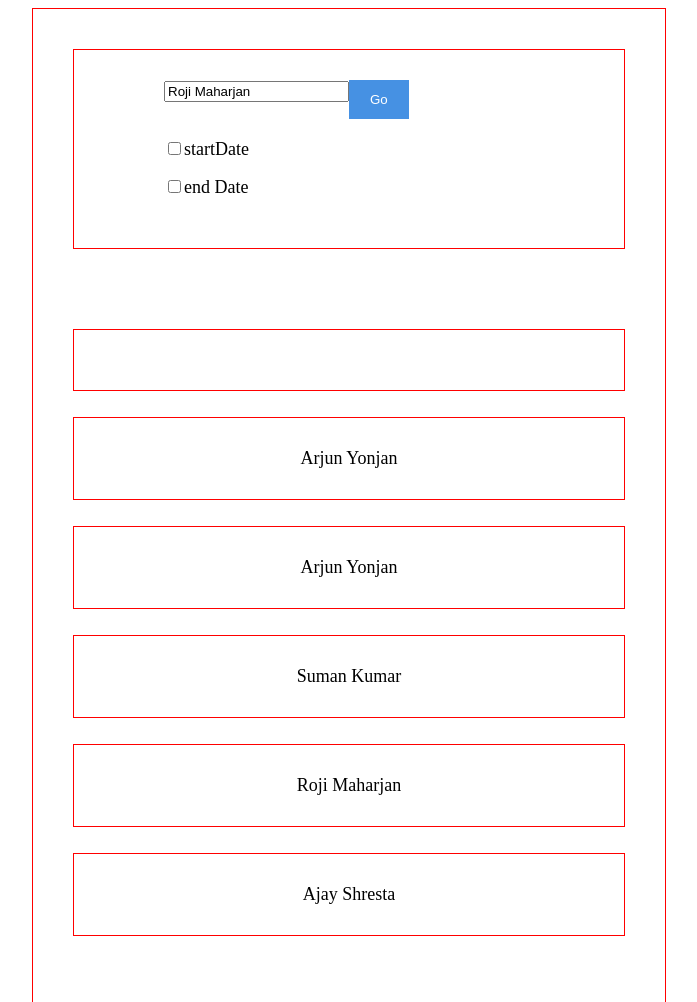
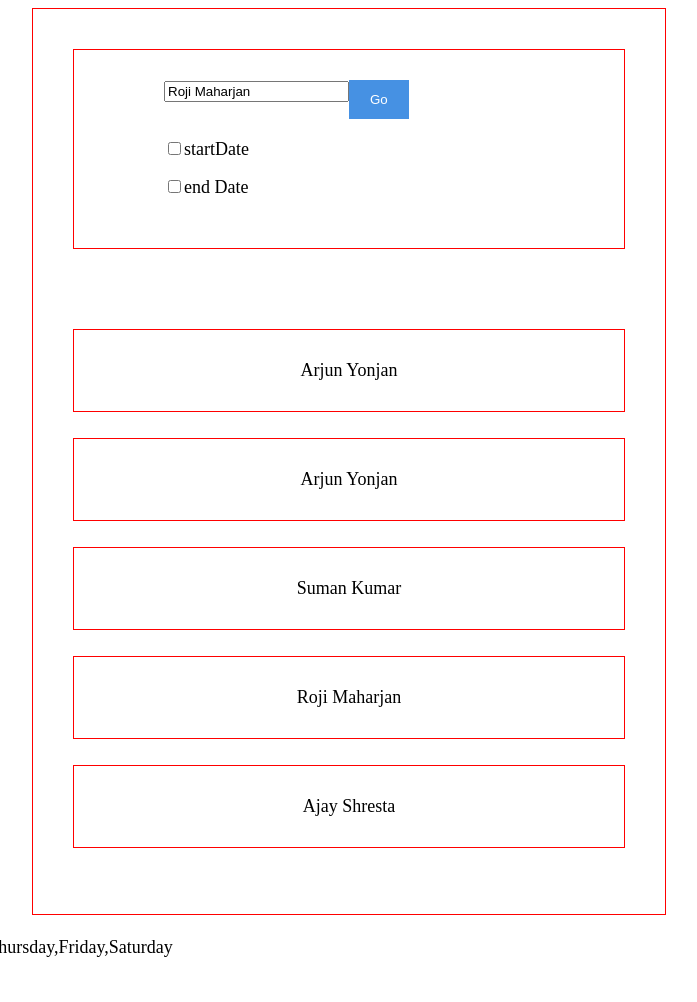
Before and after one commit to seestha/parakhi-leave, a plain HTML site: page index.html in a window 1280 px wide. Shown: the top 1002 px of the page, without its empty margins (291-988 px from the left). After the commit the page ends 966 px from the top, so only its background shows below. Drawn offline with Linux system fonts and the light colour scheme.

Commit message:
perf(): minor fix
minor fix in design

```diff
--- a/index.html
+++ b/index.html
@@ -23,9 +23,7 @@
 		</div>
 	</div> <!-- end of property-div -->
 	<div class="absence">
-		<div class="absence-record1">
-			<label></label>
-		</div> <!-- end of absence-record -->
+
 	</div><!--end of absence-->
 
 </div> <!-- end of outer-div -->
```
